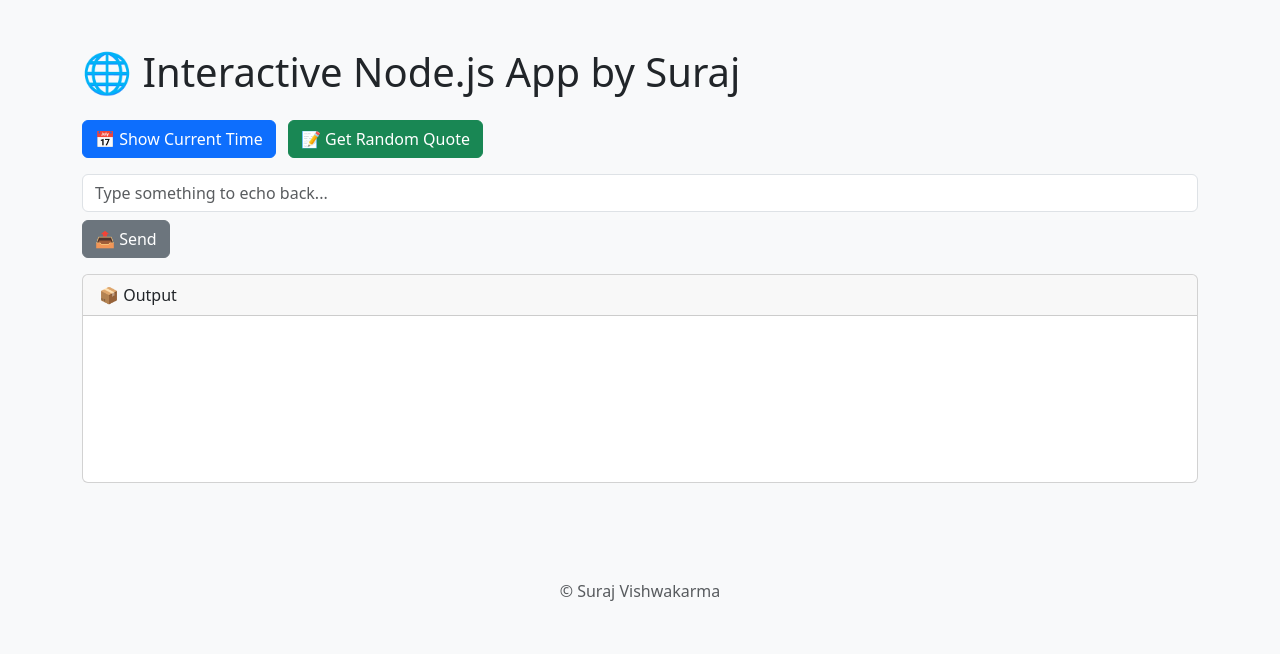
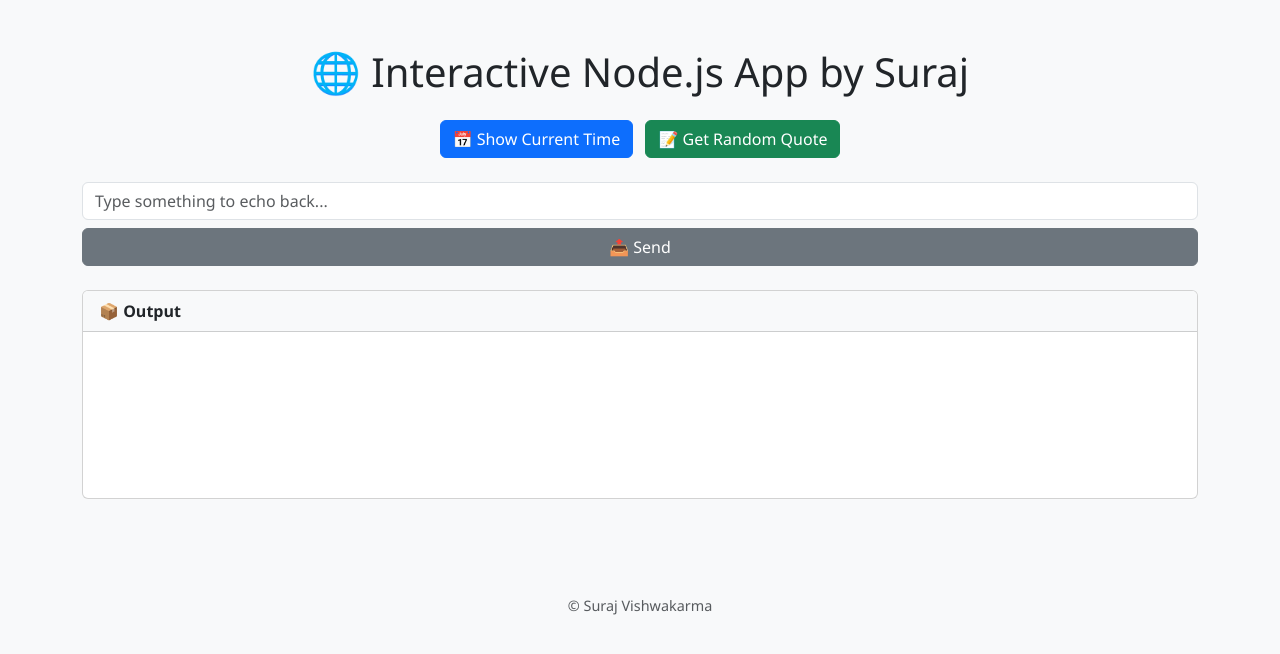
Before and after one commit to surajvish1/nodeCICD-githubAtions, a website: page public/index.html in a window 1280 px wide. Drawn offline with nearby package versions, Linux system fonts and the light colour scheme.

Commit message:
Update index.html

```diff
--- a/public/index.html
+++ b/public/index.html
@@ -5,19 +5,85 @@
   <meta name="viewport" content="width=device-width, initial-scale=1">
   <title>Interactive Node.js App</title>
   <link href="https://cdn.jsdelivr.net/npm/bootstrap@5.3.3/dist/css/bootstrap.min.css" rel="stylesheet">
+
+  <!-- 💅 Custom Interactive Styles -->
+  <style>
+    body {
+      font-family: 'Segoe UI', Tahoma, Geneva, Verdana, sans-serif;
+      transition: background-color 0.3s ease;
+    }
+
+    h1 {
+      animation: fadeInDown 1s ease;
+    }
+
+    button {
+      transition: all 0.3s ease-in-out;
+    }
+
+    button:hover {
+      transform: scale(1.05);
+      box-shadow: 0 4px 12px rgba(0,0,0,0.2);
+    }
+
+    input:focus {
+      border-color: #0d6efd;
+      box-shadow: 0 0 5px rgba(13, 110, 253, 0.5);
+      transition: all 0.2s ease;
+    }
+
+    .card {
+      opacity: 0;
+      transform: translateY(20px);
+      animation: fadeInCard 0.8s ease forwards;
+      animation-delay: 0.5s;
+    }
+
+    @keyframes fadeInDown {
+      from {
+        opacity: 0;
+        transform: translateY(-30px);
+      }
+      to {
+        opacity: 1;
+        transform: translateY(0);
+      }
+    }
+
+    @keyframes fadeInCard {
+      to {
+        opacity: 1;
+        transform: translateY(0);
+      }
+    }
+
+    .card-header {
+      background-color: #f8f9fa;
+      font-weight: bold;
+    }
+
+    footer {
+      font-size: 0.9rem;
+      transition: color 0.3s ease;
+    }
+
+    footer:hover {
+      color: #0d6efd;
+    }
+  </style>
 </head>
 <body class="bg-light text-dark">
   <div class="container py-5">
-    <h1 class="mb-4">🌐 Interactive Node.js App by Suraj</h1>
+    <h1 class="mb-4 text-center">🌐 Interactive Node.js App by Suraj</h1>
 
-    <div class="mb-3">
+    <div class="text-center mb-4">
       <button class="btn btn-primary me-2" onclick="getTime()">📅 Show Current Time</button>
       <button class="btn btn-success" onclick="getQuote()">📝 Get Random Quote</button>
     </div>
 
-    <div class="mb-3">
+    <div class="mb-4">
       <input type="text" id="echoInput" class="form-control" placeholder="Type something to echo back..." />
-      <button class="btn btn-secondary mt-2" onclick="sendEcho()">📤 Send</button>
+      <button class="btn btn-secondary mt-2 w-100" onclick="sendEcho()">📤 Send</button>
     </div>
 
     <div class="card">
@@ -54,9 +120,9 @@
       document.getElementById('output').textContent = JSON.stringify(data, null, 2);
     }
   </script>
+
   <footer class="text-center mt-5 mb-3 text-muted">
-  &copy; Suraj Vishwakarma
-</footer>
-
+    &copy; Suraj Vishwakarma
+  </footer>
 </body>
 </html>
```
